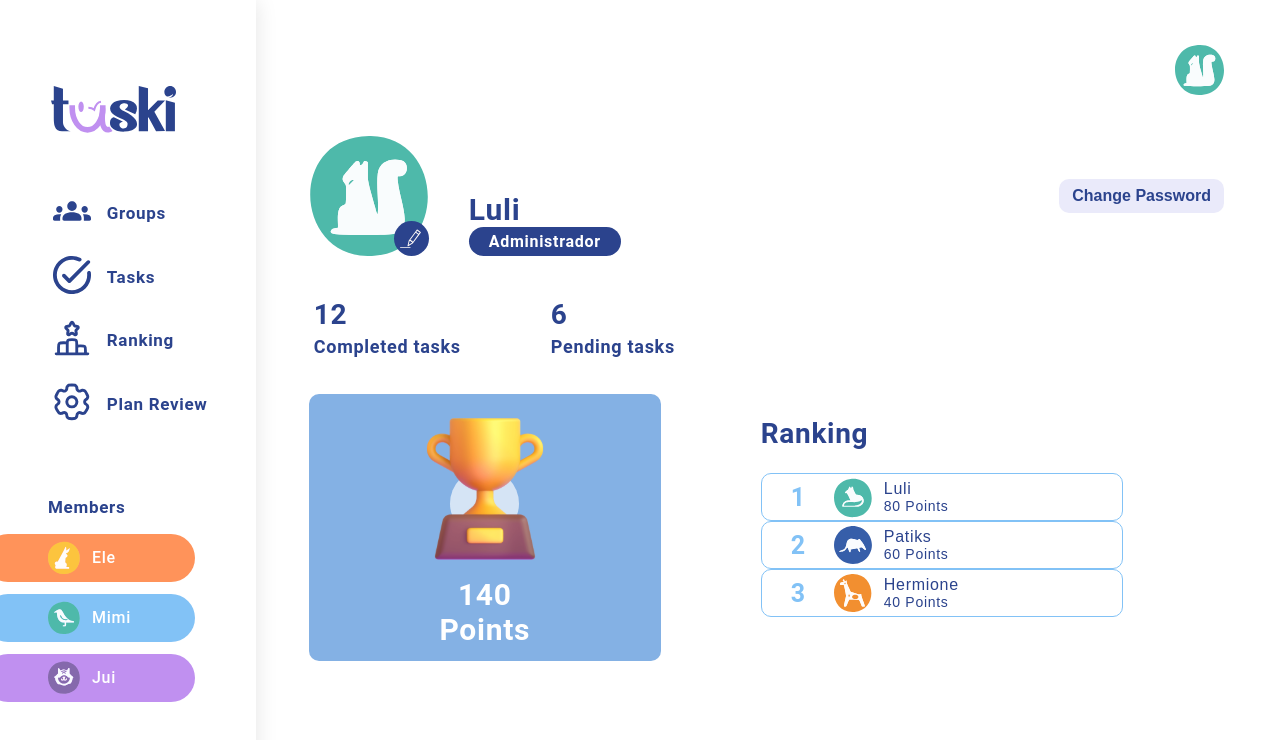
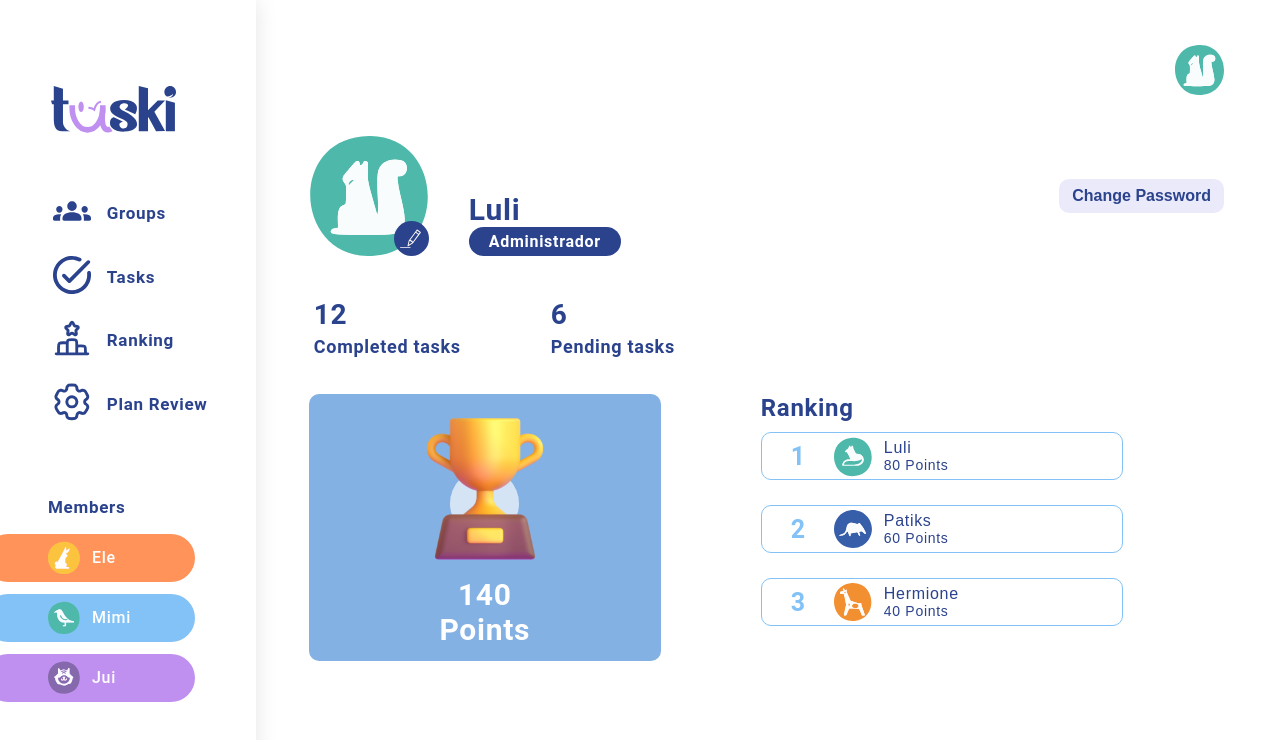
Before and after one commit to NikSala10/TaskiProject, a React (Vite) app: page /profile in a window 1280 px wide. Shown: the top 740 px of the page. Built offline with nearby package versions, Linux system fonts and the light colour scheme.

Commit message:
style(pages/profile): add CSS styles for Profile page

```diff
--- a/src/pages/Profile/Profile.css
+++ b/src/pages/Profile/Profile.css
@@ -130,3 +130,43 @@
     padding: 0rem 3rem;
     cursor: pointer;
 }
+
+.ranking-list{
+    display: flex;
+    flex-direction: column;
+    gap: 25px;
+}
+
+.number-space{
+  margin-left: 20px;
+}
+.ranking-item{
+  position: relative;
+  display: flex;
+  align-items: center;
+}
+.ranking-number{
+  position: absolute;
+  left: 30px;
+  top: 50%;
+  transform: translateY(-50%);
+  font-size: 25px;
+  font-weight: 700;
+  color: #82C2F6;
+}
+
+.info-with-ranking{
+  display: flex;
+  flex-direction: column;
+}
+.points{
+  font-size: 14px;
+  color: #2B438D;
+}
+.title-list{
+    font-size: 24px;
+    font-weight: 700;
+    color: #2B438D;
+    margin-top: 0px;
+    margin-bottom: 10px;
+}
```
